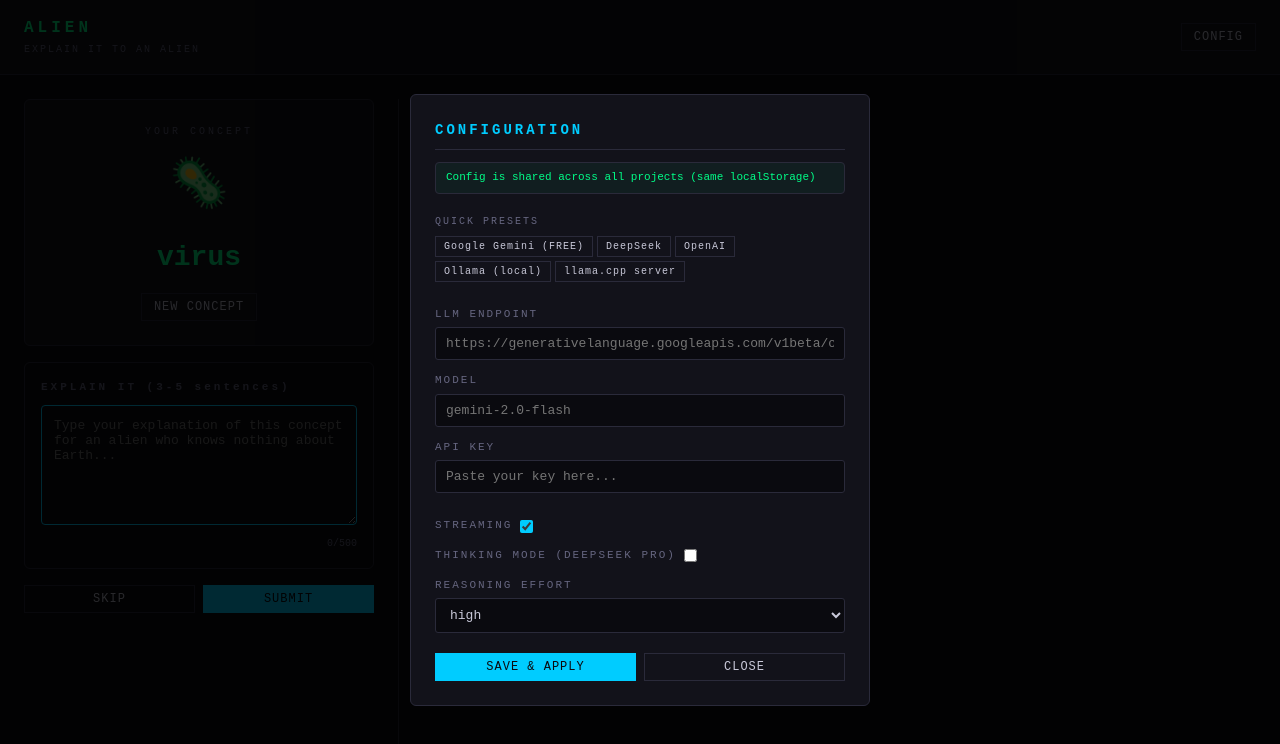
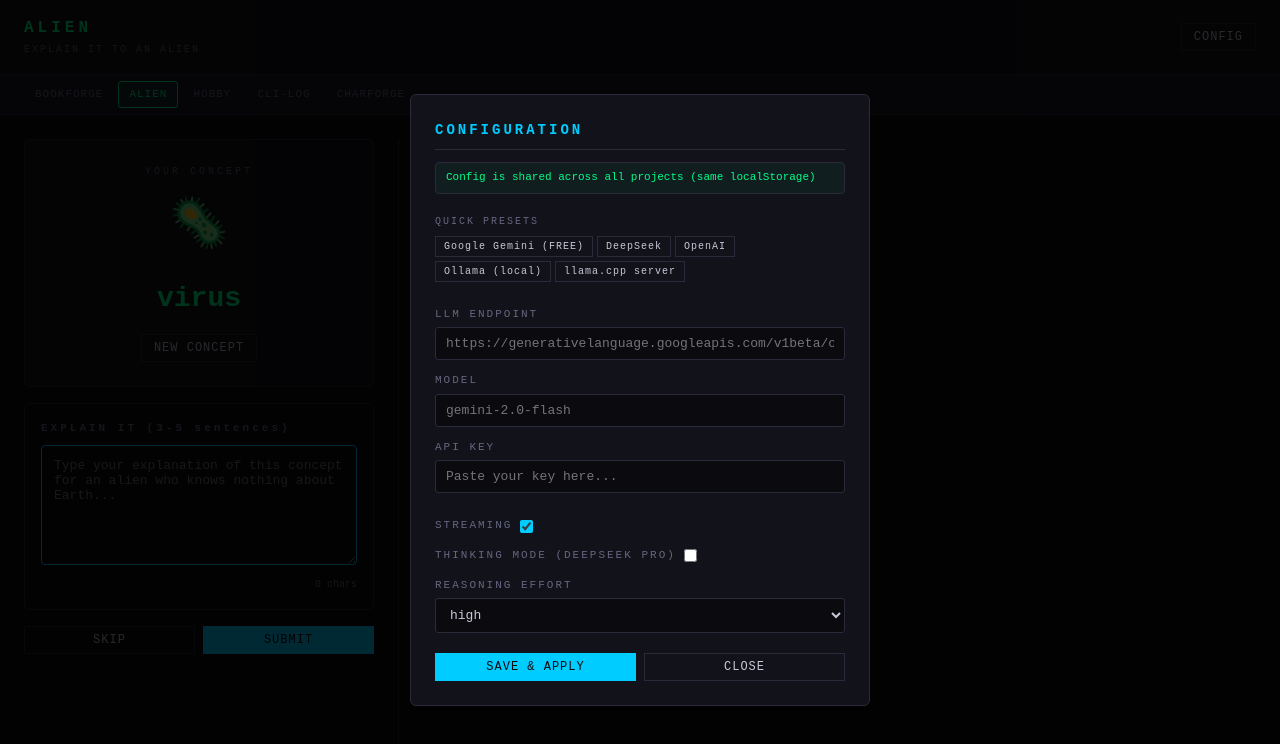
Before and after one commit to MaurerAnton/ai-toybox, a plain HTML site: page alien/index.html in a window 1280 px wide. Drawn offline with Linux system fonts and the light colour scheme.

Commit message:
Remove char limit in alien + add nav bar to all projects
- Alien: removed 500 char limit, now shows live char count
- All 5 projects: navigation bar to switch between games
- Active project highlighted in nav

```diff
--- a/alien/index.html
+++ b/alien/index.html
@@ -19,6 +19,29 @@
   }
   .header h1 { font-size: 16px; letter-spacing: 4px; color: var(--green); }
   .header .sub { font-size: 10px; color: var(--grey); letter-spacing: 2px; }
+
+  .nav-bar {
+    display: flex;
+    gap: 4px;
+    background: var(--bg3);
+    border-bottom: 1px solid var(--border);
+    padding: 6px 24px;
+    overflow-x: auto;
+  }
+  .nav-bar a {
+    color: var(--grey);
+    text-decoration: none;
+    font-family: var(--font-mono);
+    font-size: 11px;
+    letter-spacing: 1px;
+    padding: 4px 10px;
+    border-radius: 3px;
+    border: 1px solid transparent;
+    white-space: nowrap;
+    transition: all 0.2s;
+  }
+  .nav-bar a:hover { border-color: var(--border); color: var(--text); }
+  .nav-bar a.active { border-color: var(--green); color: var(--green); background: rgba(0,255,136,0.05); }
 
   .content {
     flex: 1;
@@ -196,6 +219,13 @@
     </div>
     <button class="btn" onclick="CONFIG.createPanel()">CONFIG</button>
   </div>
+  <div class="nav-bar">
+    <a href="../bookforge/">BOOKFORGE</a>
+    <a href="../alien/" class="active">ALIEN</a>
+    <a href="../hobby/">HOBBY</a>
+    <a href="../cli-log/">CLI-LOG</a>
+    <a href="../charforge/">CHARFORGE</a>
+  </div>
 
   <div class="content">
     <div class="left-panel">
@@ -209,7 +239,7 @@
       <div class="input-section">
         <h3>EXPLAIN IT (3-5 sentences)</h3>
         <textarea id="explanation" placeholder="Type your explanation of this concept for an alien who knows nothing about Earth..."></textarea>
-        <div class="char-count"><span id="char-count">0</span>/500</div>
+        <div class="char-count"><span id="char-count">0</span> chars</div>
       </div>
 
       <div class="actions">
@@ -307,12 +337,7 @@ function newConcept() {
 }
 
 document.getElementById('explanation').addEventListener('input', function() {
-  var len = this.value.length;
-  document.getElementById('char-count').textContent = len;
-  if (len > 500) {
-    this.value = this.value.substring(0, 500);
-    document.getElementById('char-count').textContent = '500';
-  }
+  document.getElementById('char-count').textContent = this.value.length;
 });
 
 async function submitExplanation() {
```
Also changed, not shown: bookforge/index.html (+30 -0 lines), charforge/index.html (+30 -0 lines), cli-log/index.html (+30 -0 lines), hobby/index.html (+30 -0 lines).
